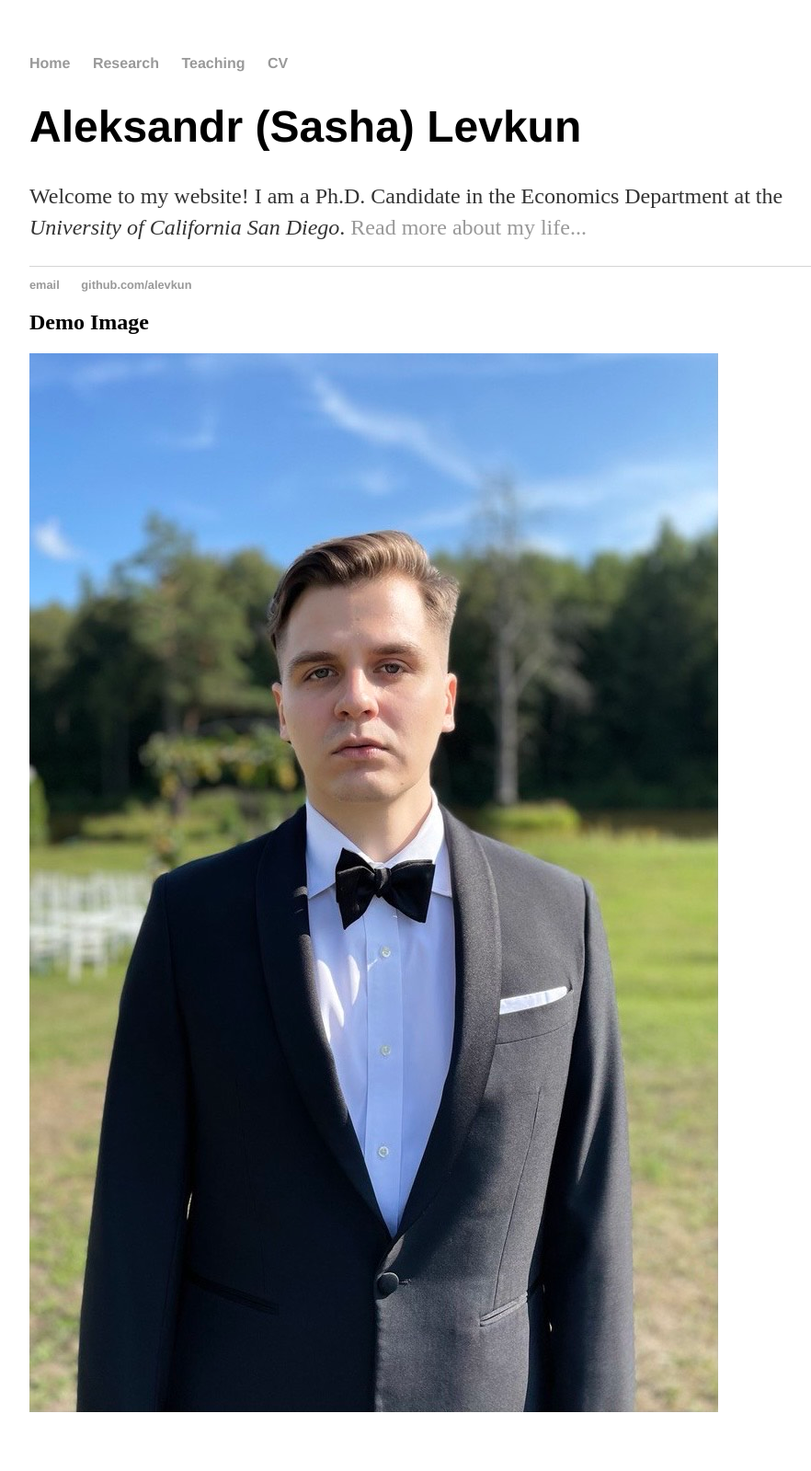
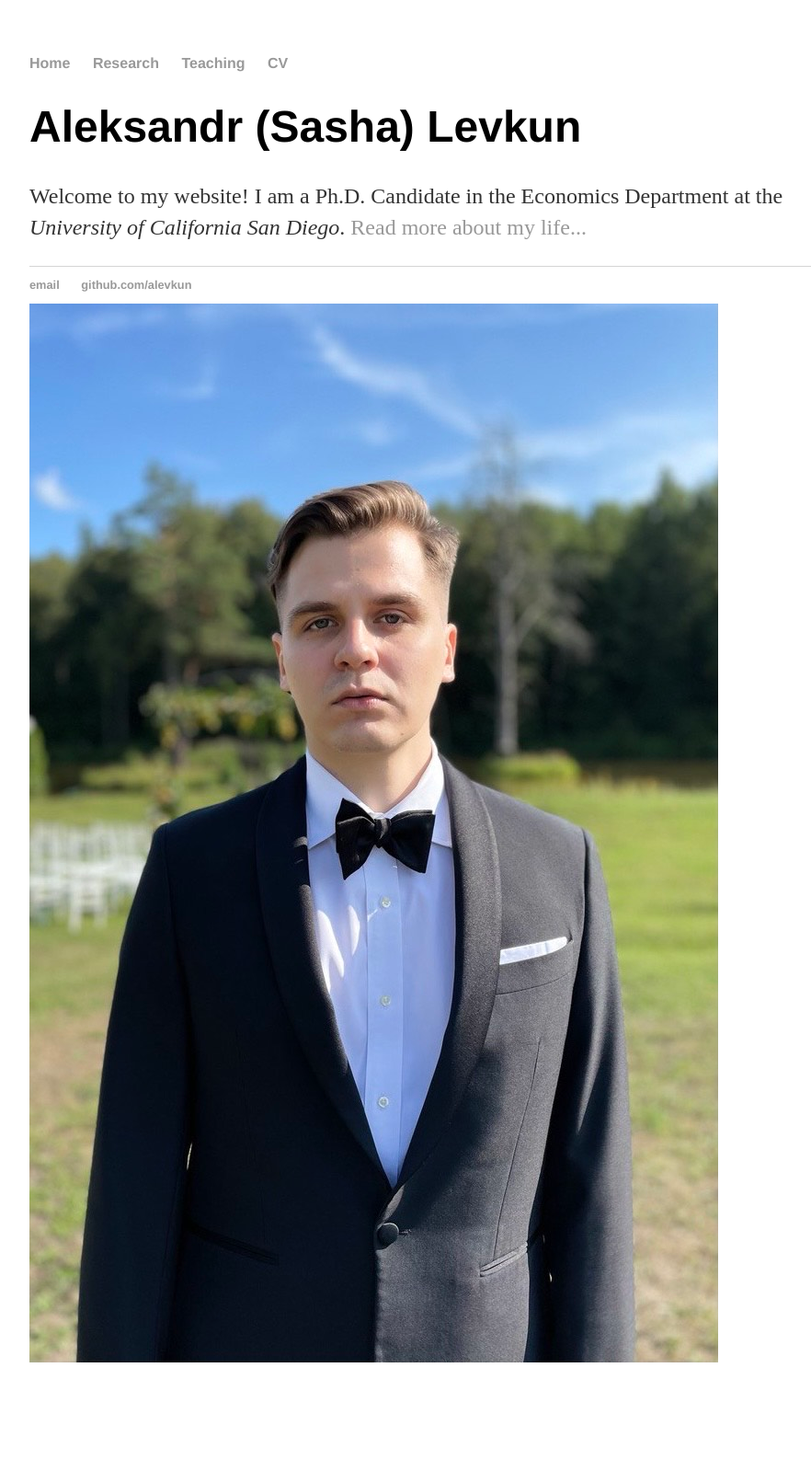
Before and after one commit to alevkun/alevkun.github.io, a Jekyll site: the page built from index.html, in a window 1280 px wide. Shown: the whole page at 92% size, without its empty margins (160-1042 px from the left). Built offline with Jekyll 4.4.1, drawn with Linux system fonts in a browser that asks for light colours; after the commit the page ends 1545 px from its top, so only the background shows below that.

Commit message:
Update default.html

```diff
--- a/_layouts/default.html
+++ b/_layouts/default.html
@@ -27,8 +27,7 @@
 		</footer>
 
 		<div>
-			<h2> Demo Image </h2>
-			<img src="https://alevkun.github.io/assets/headshot.JPG" alt="Demo Image">
+			<img src="https://alevkun.github.io/assets/headshot.JPG" style="top:03%; left:80%">
 		</div>
 	</body>
 </html>
```
